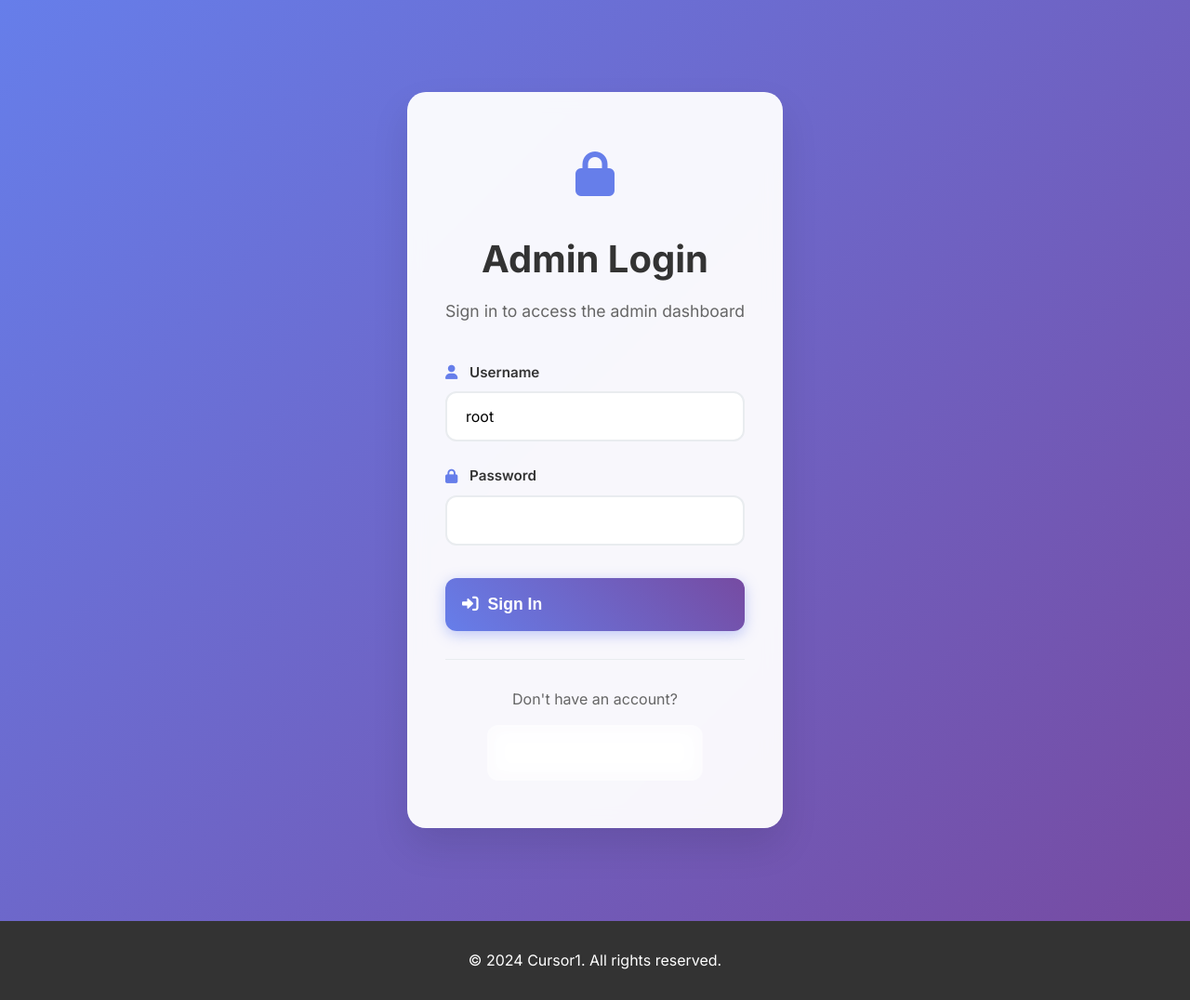
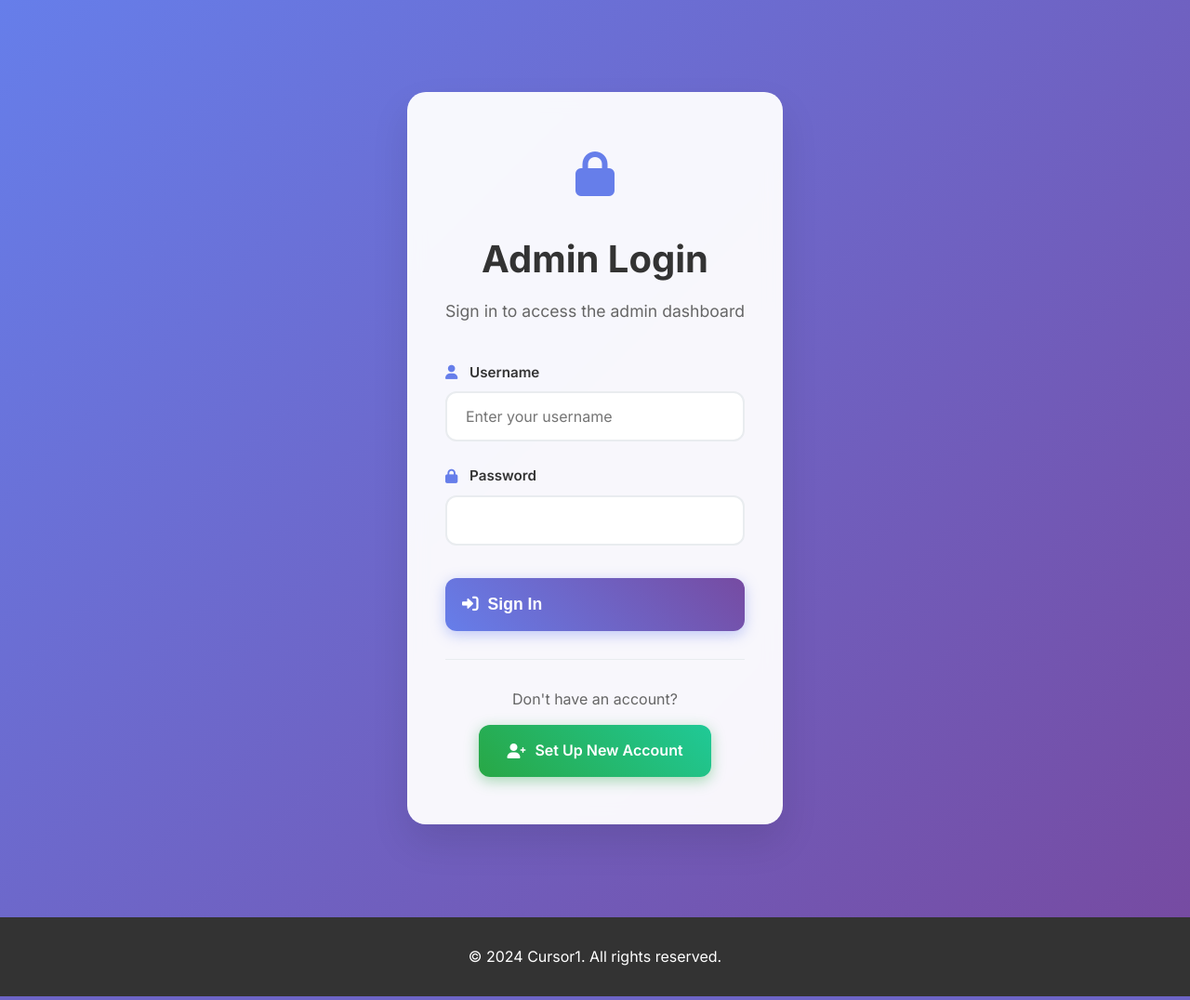
Before and after one commit to rbonehill34-star/Cursor1, a PHP site: page /login in a window 1280 px wide. Shown: the part 71-1147 px from the top of the page at 93% size. Run offline with PHP 8.4, Linux system fonts and the light colour scheme.

Commit message:
login button

```diff
--- a/assets/css/style.css
+++ b/assets/css/style.css
@@ -172,6 +172,18 @@ body {
 .btn-secondary:hover {
     background: rgba(255, 255, 255, 0.3);
     transform: translateY(-2px);
+}
+
+.btn-success {
+    background: linear-gradient(45deg, #28a745, #20c997);
+    color: white;
+    box-shadow: 0 4px 15px rgba(40, 167, 69, 0.4);
+}
+
+.btn-success:hover {
+    transform: translateY(-2px);
+    box-shadow: 0 8px 25px rgba(40, 167, 69, 0.6);
+    background: linear-gradient(45deg, #218838, #1ea085);
 }
 
 /* Features Section */
--- a/login/index.php
+++ b/login/index.php
@@ -87,7 +87,7 @@ if ($_POST) {
                                 Username
                             </label>
                             <input type="text" id="username" name="username" class="form-input"
-                                   value="<?php echo htmlspecialchars($username ?? ''); ?>" required>
+                                   placeholder="Enter your username" required>
                         </div>
 
                         <div class="form-group">
@@ -106,9 +106,9 @@ if ($_POST) {
 
                     <div class="login-footer">
                         <p>Don't have an account?</p>
-                        <a href="../register" class="btn btn-secondary">
+                        <a href="../register" class="btn btn-success">
                             <i class="fas fa-user-plus"></i>
-                            Create New Login
+                            Set Up New Account
                         </a>
                     </div>
                 </div>
```
